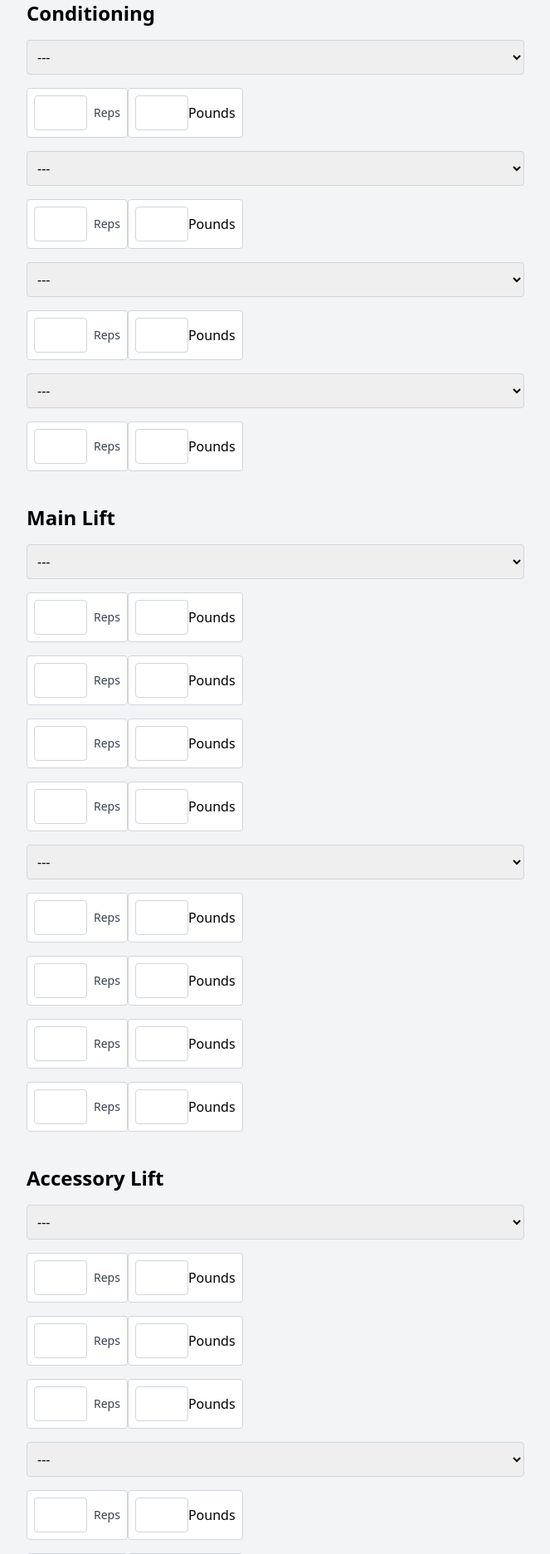
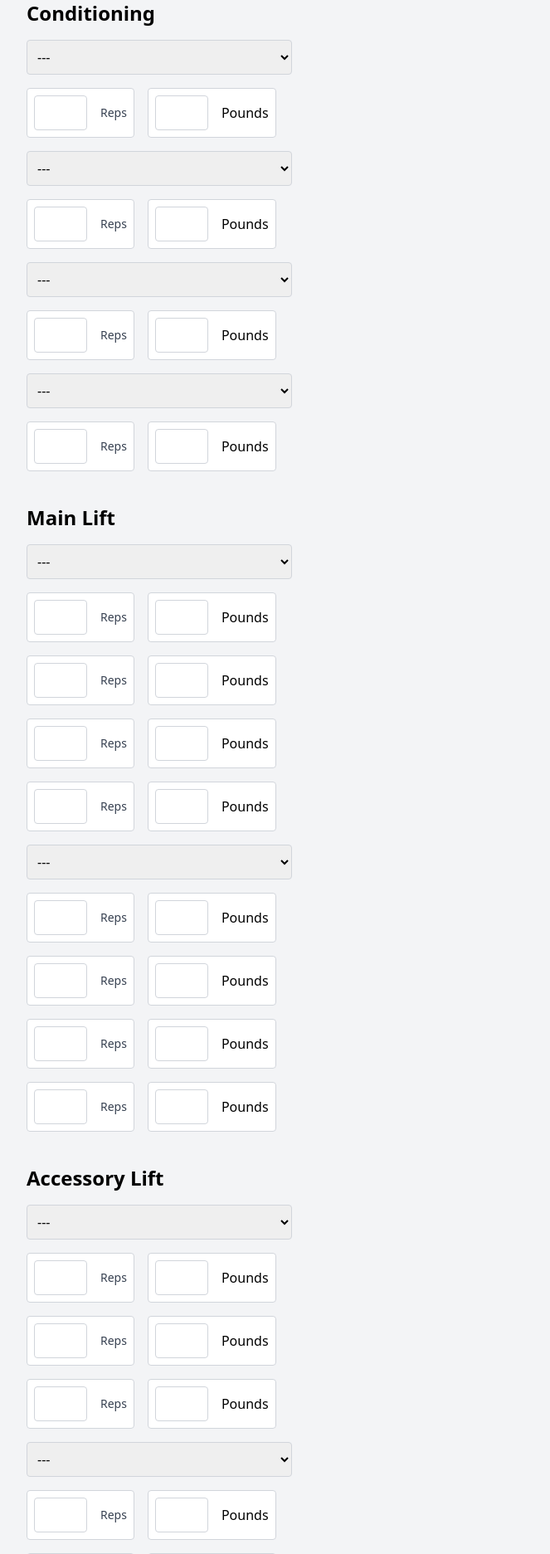
Before and after one commit to wolffiex/strength, a Django app: page /new in a window 1280 px wide. Shown: the top 1873 px of the page at 83% size, without its empty margins (308-971 px from the left). Run offline with Django 5.2, Linux system fonts and the light colour scheme; data that the repository does not hold is empty; style sheets or scripts are compiled from the project's sources.

Commit message:
option width

```diff
--- a/exercise/templates/new_superset.html
+++ b/exercise/templates/new_superset.html
@@ -2,7 +2,7 @@
   <legend class="text-2xl font-bold mb-4">{{ superset.name }}</legend>
   {% for i in superset.exercise_range %}
   <div class="mb-4">
-    <select name="{{superset.code}}_{{i}}" class="w-full p-2 border border-gray-300 rounded">
+    <select name="{{superset.code}}_{{i}}" class="w-80 p-2 border border-gray-300 rounded">
       <option value="" selected disabled>---</option>
       {% for exercise in superset.exercises %}
       <option value="{{ exercise.id }}">{{ exercise.name }}</option>
@@ -11,16 +11,16 @@
   </div>
   {% for j in superset.set_range %}
   <div class="mb-4">
-    <div class="flex items-center">
+    <div class="flex items-center space-x-4">
       <div>
-        <div class="flex items-center bg-white border border-gray-300 rounded p-2">
+        <div class="flex items-center bg-white border border-gray-300 rounded p-2 space-x-4">
           <input type="number" id="{{superset.code}}_{{i}}_reps_{{j}}" name="{{superset.code}}_{{i}}_reps_{{j}}"
             class="p-2 border border-gray-300 rounded w-16">
           <label for="{{superset.code}}_{{i}}_reps_{{j}}" class="ml-2 text-sm font-medium text-gray-700">Reps</label>
         </div>
       </div>
       <div>
-        <div class="flex items-center bg-white border border-gray-300 rounded p-2">
+        <div class="flex items-center bg-white border border-gray-300 rounded p-2 space-x-4">
           <input type="number" id="{{superset.code}}_{{i}}_lbs_{{j}}" name="{{superset.code}}_{{i}}_lbs_{{j}}"
             class="p-2 border border-gray-300 rounded w-16">
           <label for="{{superset.code}}_{{i}}_lbs_{{j}}" pclass="ml-2 text-sm font-medium text-gray-700">Pounds</label>
```
